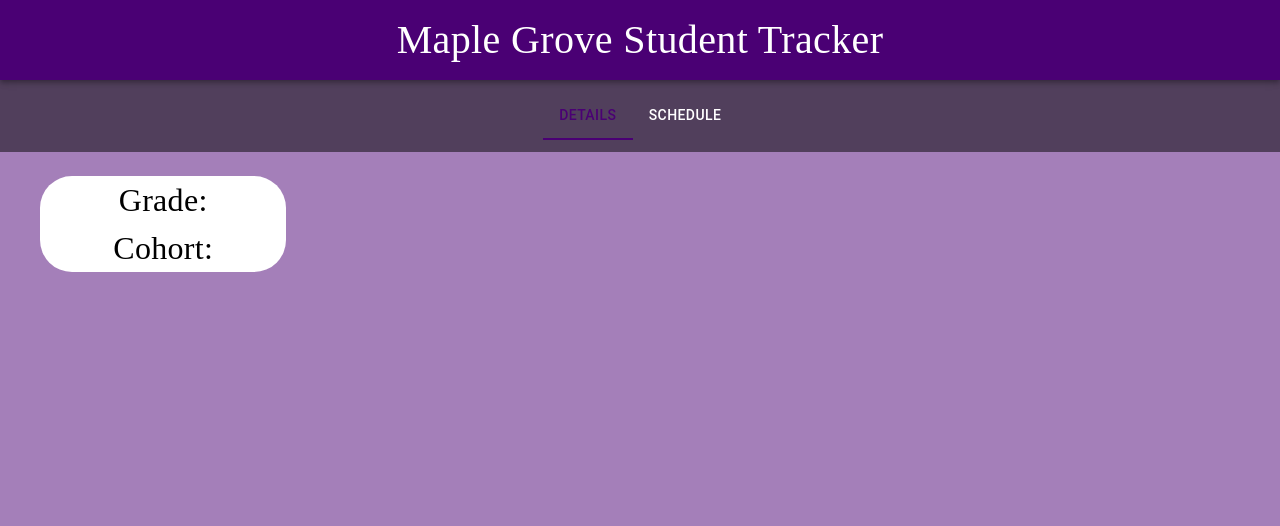
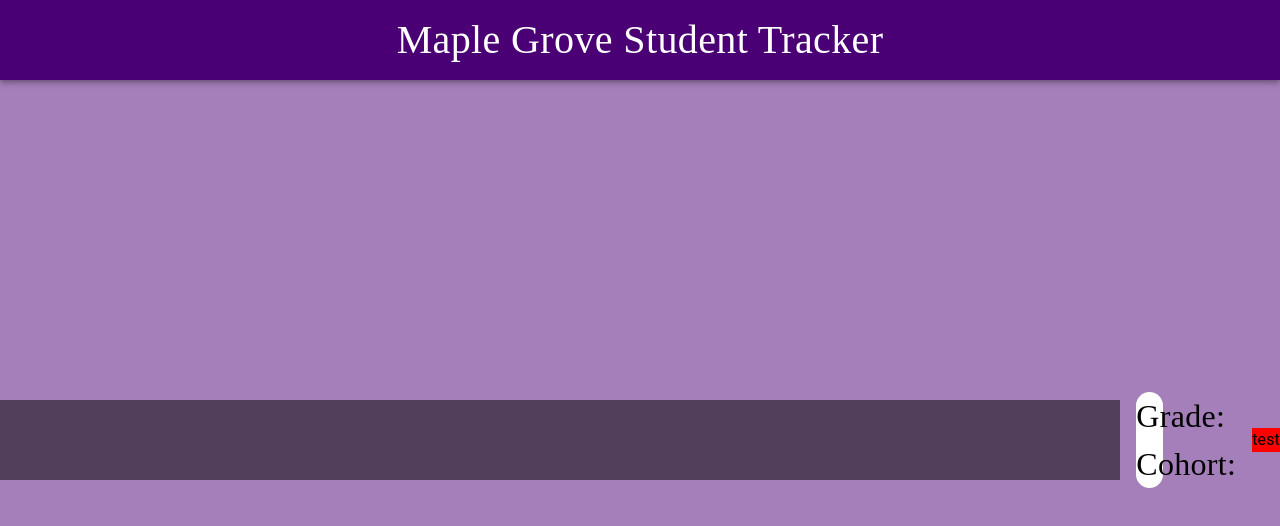
Before and after one commit to Robbysim37/mgst, a React (Create React App) app: page /staff/1 in a window 1280 px wide. Shown: the top 526 px of the page. Built offline with nearby package versions, Linux system fonts and the light colour scheme.

Commit message:
needs reworking

```diff
--- a/src/components/studentView/StudentView.tsx
+++ b/src/components/studentView/StudentView.tsx
@@ -27,24 +27,15 @@ export default function StudentView() {
 
   return (
     <>
-    <Stack height={"100%"} width={"100%"}>
-      <TabContext value={tabValue}>
-        <Box height={"10%"}
+        <Box height={"10vh"}
         width={"100%"}
         display={"flex"}
         justifyContent={"center"}
         alignItems={"center"}
         sx={{backgroundColor:"rgba(0,0,0,.5)"}}>
-          <TabList onChange={tabChangeHandler}>
-            <Tab value="1" sx={{color:"white"}} label="Details"/>
-            <Tab value="2" sx={{color:"white"}} label="Schedule"/>
-          </TabList>
         </Box>
-        <TabPanel value="1"><StudentBasicInfo student={student}/></TabPanel>
-        <TabPanel value="2"><ScheduleDisplay schdeule={student?.schedule}/></TabPanel>
-      </TabContext>
-      </Stack>
-      <Box height={"10%"}></Box>
+        <Box><StudentBasicInfo student={student}/></Box>
+        <Box><ScheduleDisplay schedule={student?.schedule}/></Box>
     </>
   )
 }
--- a/src/components/studentView/scheduleDisplay/ScheduleDisplay.tsx
+++ b/src/components/studentView/scheduleDisplay/ScheduleDisplay.tsx
@@ -1,45 +1,16 @@
+import {Box,Typography} from "@mui/material"
 import { Schedule } from "../../../typeScriptDataTypes"
-import {Box, Stack, Typography} from "@mui/material"
-import InfoCardContainer from "../../infoDisplayers/InfoCardContainer"
-import TrimesterDisplay from "./TrimesterDisplay"
-
-// entire component represents schdedule
-// 4 boxes represent individual years
-// 3 rows inside each box are trimesters
 
 interface Props {
-    schdeule?: Schedule
+    schedule?:Schedule
 }
 
 const ScheduleDisplay:React.FC<Props> = (props) => {
   return (
-    <Box display={"flex"} sx={{backgroundColor:"red"}} flexWrap={"wrap"}>
-        {props.schdeule?.map( (currYear,index) => {
-            return (
-                    <InfoCardContainer
-                    className="container"
-                    borderRadius="30px"
-                    height="10%"
-                    width="50%"
-                    backgroundColor="blue">
-                        <Typography
-                        width={"100%"}
-                        fontFamily={"serif"}
-                        fontSize={"2rem"}>Year {index + 1}</Typography>
-                        <Stack direction={"column"} width={"100%"}>
-                            {currYear.map( (currTri,index) => {
-                                return(
-                                    <TrimesterDisplay
-                                    trimester ={currTri}
-                                    number={index}/>
-                                )
-                            })}
-                        </Stack>
-                    </InfoCardContainer>
-            )
-        })}
-        </Box>
+    <Box sx={{backgroundColor:"red"}} width={"100%"}>
+        <Typography height={"100%"}>test</Typography>
+    </Box>
   )
+}
 
-}
 export default ScheduleDisplay
--- a/src/components/studentView/scheduleDisplay/TrimesterDisplay.tsx
+++ /dev/null
@@ -1,38 +0,0 @@
-import InfoCardContainer from "../../infoDisplayers/InfoCardContainer"
-import { Typography,Stack } from "@mui/material"
-import { Trimester } from "../../../typeScriptDataTypes";
-import InfoCard from "../../infoDisplayers/InfoCard";
-import CourseCardInfo from "../../infoToDisplay/CourseCardInfo";
-
-interface Props {
-    children?:React.ReactNode;
-    number: number;
-    trimester:Trimester;
-}
-
-const TrimesterDisplay:React.FC<Props> = (props) => {
-  return (
-    <InfoCardContainer
-    className="container"
-    justifyContent="center"
-    backgroundColor="rgba(0,0,0,.5)">
-        <Typography
-        width={"100%"}
-        fontSize={"1.5rem"}
-        fontFamily={"serif"}>
-        Trimester {props.number + 1}
-        </Typography>
-        {props.trimester.map( currCourse => {
-            return(
-                    <InfoCard
-                    width="25%"
-                    className="courseCard">
-                      <CourseCardInfo course={currCourse}></CourseCardInfo>
-                    </InfoCard>
-            )
-        })}
-    </InfoCardContainer>
-  )
-}
-
-export default TrimesterDisplay
```
